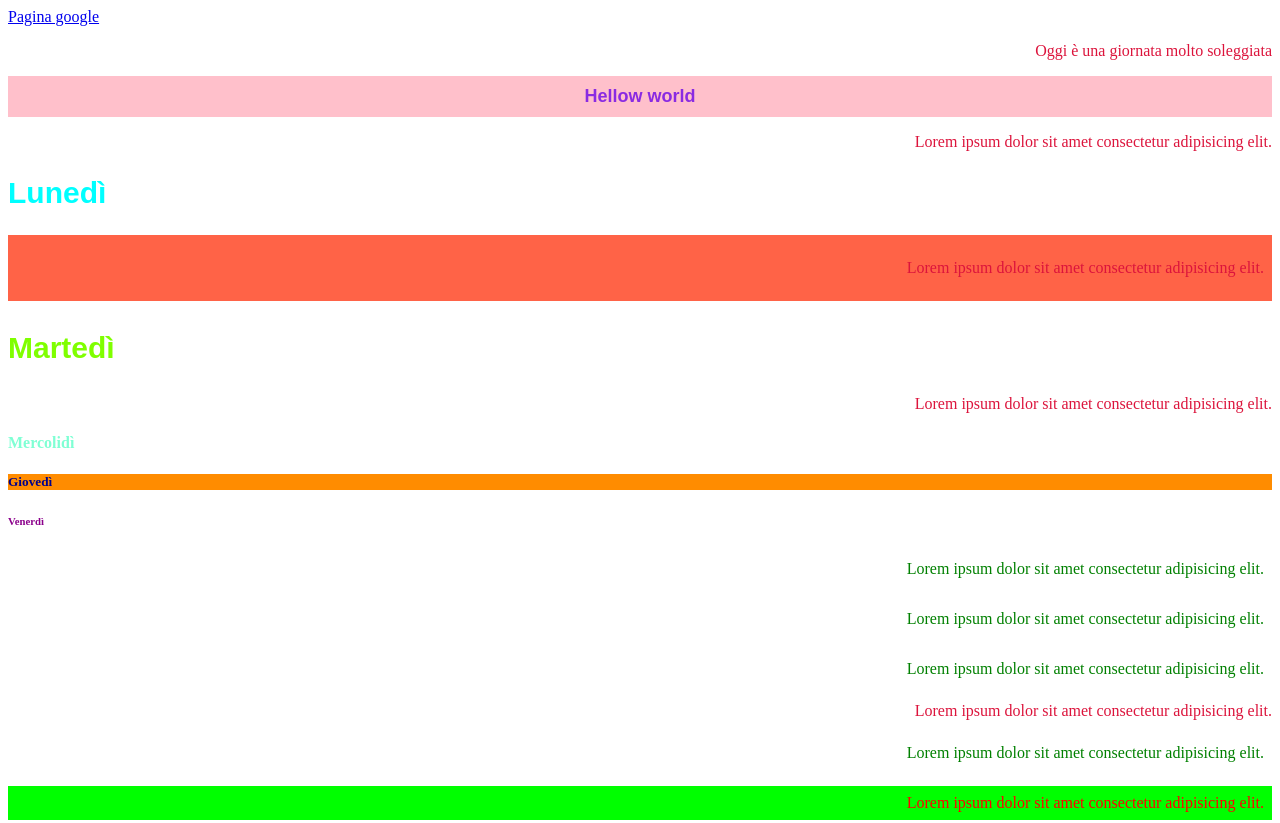
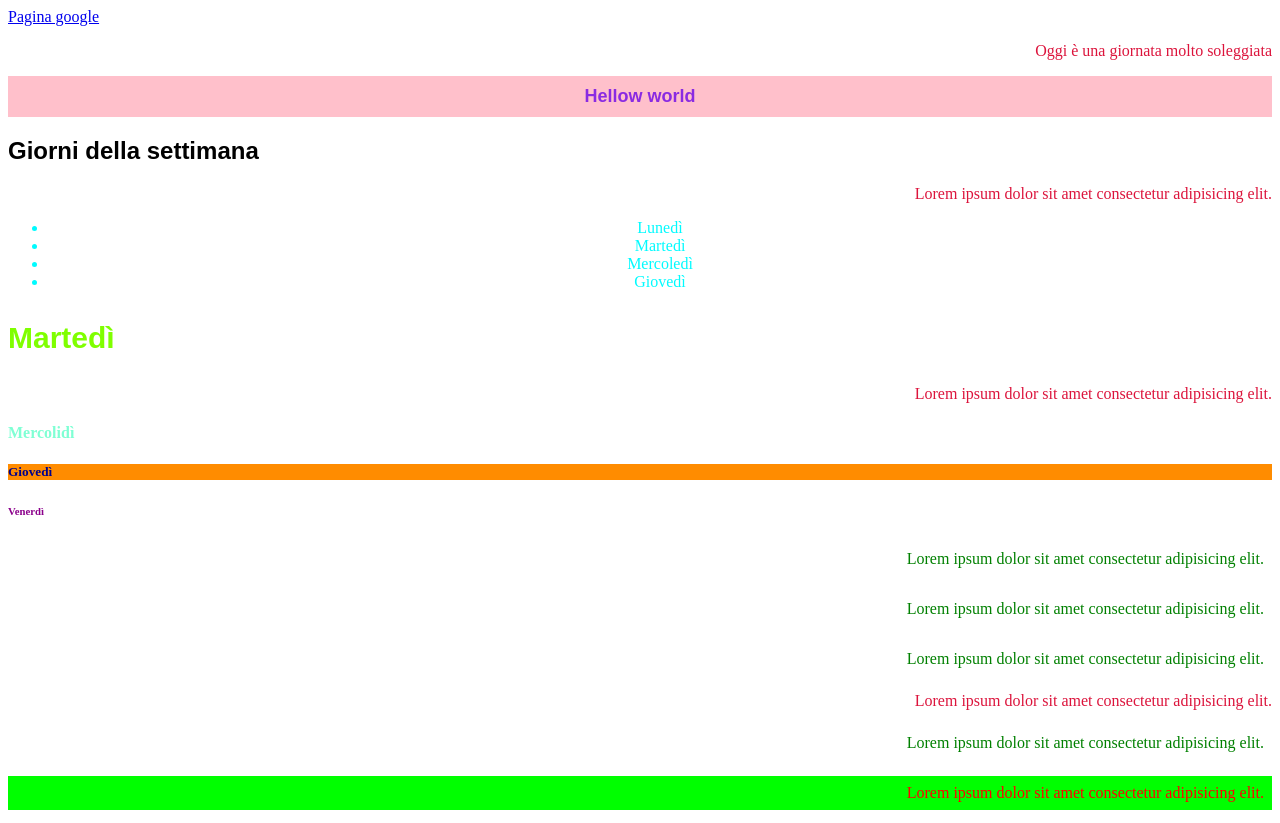
Before and after one commit to Ara1234-06/Css-exercise, a plain HTML site: page index.html in a window 1280 px wide. Shown: the top 823 px of the page. Drawn offline with Linux system fonts and the light colour scheme.

Commit message:
exercise-css

```diff
--- a/index.html
+++ b/index.html
@@ -14,12 +14,16 @@
 
 <h1 class="title">Hellow world</h1>
 
-<div class="div1"><p class="name">Lorem ipsum dolor sit amet consectetur adipisicing elit.</p> </div>
 
-<h2 class="secondary-title">Lunedì</h2>
-
-<div class="div2">
-   <p class="name"> Lorem ipsum dolor sit amet consectetur adipisicing elit.</p>
+<div class="container-days">
+<h2>Giorni della settimana</h2>
+<p>Lorem ipsum dolor sit amet consectetur adipisicing elit.</p>
+<ul>
+    <li>Lunedì</li>
+    <li>Martedì</li>
+    <li>Mercoledì</li>
+    <li>Giovedì</li>
+</ul>
 </div>
 
 <h3 class="third_title">Martedì</h3>
--- a/style.css
+++ b/style.css
@@ -113,3 +113,8 @@ background-color: #dc5a5a;
 color: #00ff00;
 background-color: #9c0303;
 }
+
+.container-days{
+    color: rgb(0, 251, 255);
+    text-align: center;
+}
```
